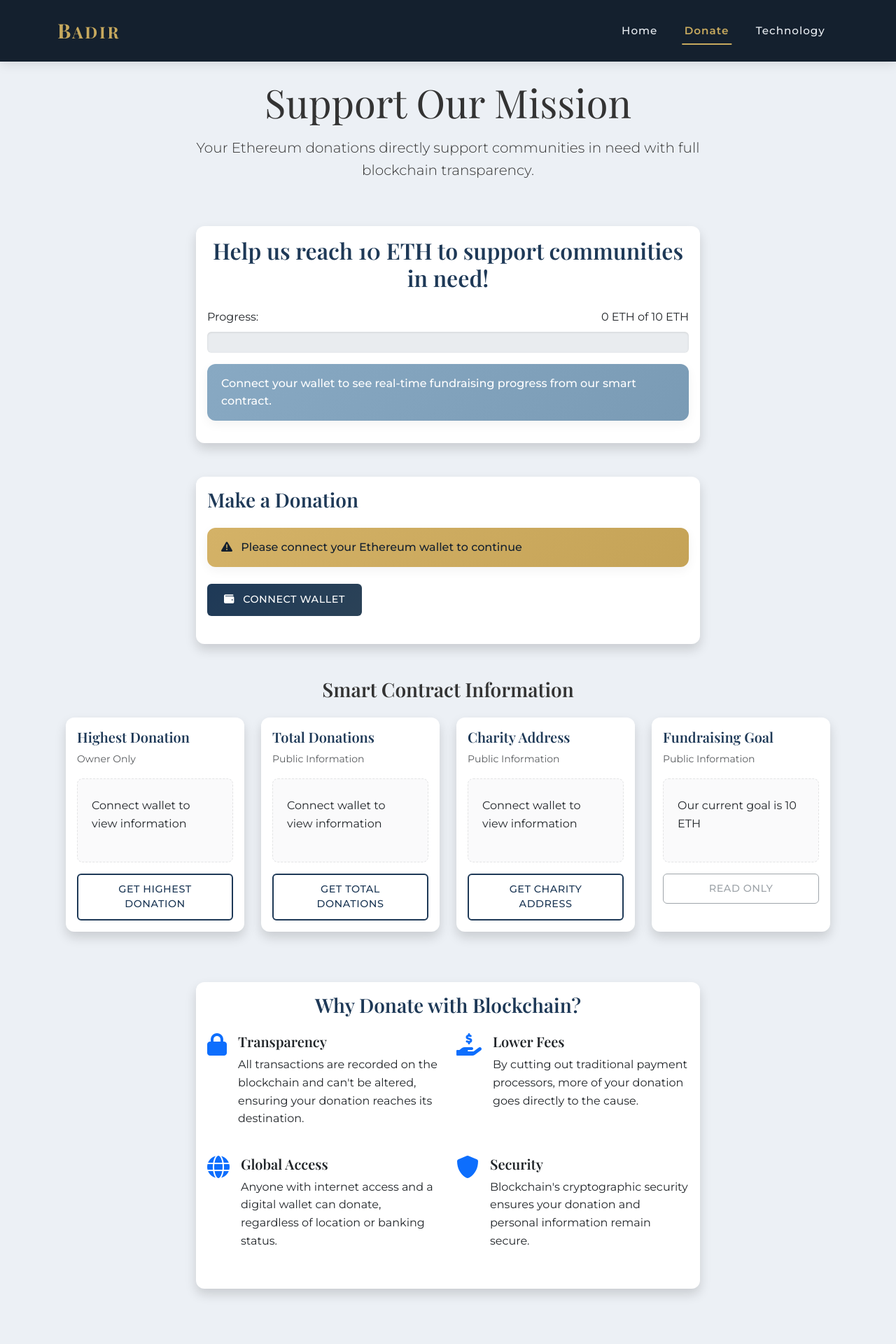
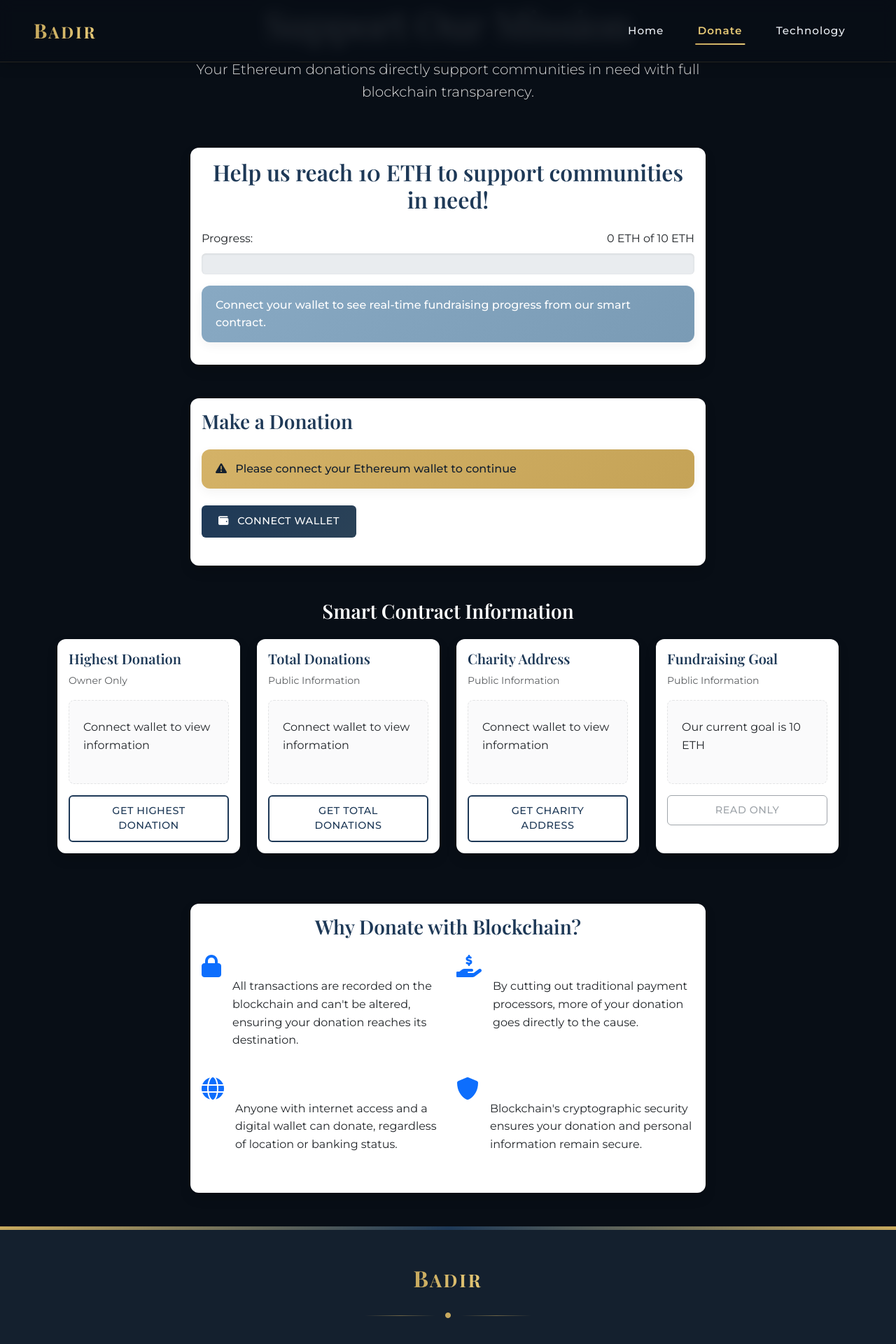
Before and after one commit to yaracyber/Badir, a Flask app: page /donate in a window 1280 px wide. Shown: the top 1920 px of the page at 70% size. Run offline with Flask 3, Linux system fonts and the light colour scheme; some libraries are stand-ins or nearby versions.

Commit message:
Implement a sleek dark theme and enhance overall user interface aesthetics
Refactors CSS and HTML templates to implement a dark theme, improve navbar appearance, and adjust hero section layout.

Replit-Commit-Author: Agent
Replit-Commit-Session-Id: ef7892f4-4032-40d0-9159-4cc6e0c86c91
Replit-Commit-Screenshot-Url: https://storage.googleapis.com/screenshot-production-us-central1/5538cc59-1f78-4152-bb87-f1d94306d65e/9d340103-83f1-4578-ad10-3121b73c2c45.jpg

```diff
--- a/static/css/styles.css
+++ b/static/css/styles.css
@@ -1,14 +1,16 @@
 /*
   Badir - Blockchain Charity Platform
-  Main Stylesheet - Luxury Navy & Gold Theme
+  Main Stylesheet - Dark Tech Theme with Gold Accents
 */
 
 /* General Styles */
 :root {
-    /* Luxury navy and gold color palette */
+    /* Dark tech theme with gold accents */
     --primary-color: #1E3957; /* Deep navy blue */
     --secondary-color: #C7A95E; /* Gold accent */
     --dark-color: #14202E; /* Very dark navy */
+    --darker-color: #0C1622; /* Almost black */
+    --darkest-color: #080E16; /* Pure black with slight navy tint */
     --light-color: #ECF0F5; /* Light gray with blue tint */
     --accent-color-1: #A5B2BD; /* Slate blue gray */
     --accent-color-2: #88A9C3; /* Dusty blue */
@@ -18,7 +20,7 @@
     --info-color: #88A9C3; /* Dusty blue */
     --success-color: #6A8E7F; /* Muted green */
 
-    /* Color codes from the image */
+    /* Color codes */
     --color-light-slate: #A5B2BD; /* #A5B2BD */
     --color-dusty-blue: #88A9C3; /* #88A9C3 */
     --color-medium-navy: #4A536A; /* #4A536A */
@@ -26,24 +28,42 @@
     --color-deep-navy: #1E3957; /* #1E3957 */
     --color-darkest-navy: #14202E; /* #14202E */
     --color-gold: #C7A95E; /* Gold color */
+    --color-bright-gold: #E5C876; /* Brighter gold for accents */
 }
 
 body {
     font-family: 'Montserrat', 'Segoe UI', Tahoma, Geneva, Verdana, sans-serif;
     line-height: 1.6;
-    color: #333;
-    background-color: var(--light-color);
+    color: #e0e0e0;
+    background-color: var(--darkest-color);
     overflow-x: hidden;
+}
+
+.dark-theme {
+    --bg-primary: var(--darkest-color);
+    --bg-secondary: var(--darker-color);
+    --text-primary: #f5f5f5;
+    --text-secondary: #b0b0b0;
+}
+
+.main-content {
+    padding-top: 0;
+    margin-top: 0;
 }
 
 h1, h2, h3, h4, h5, h6 {
     font-family: 'Playfair Display', serif;
     font-weight: 600;
+    color: #fff;
 }
 
 /* Custom Text Colors */
 .text-gold {
     color: var(--color-gold);
+}
+
+.text-bright-gold {
+    color: var(--color-bright-gold);
 }
 
 .text-navy {
@@ -52,9 +72,19 @@ h1, h2, h3, h4, h5, h6 {
 
 /* Navigation */
 .navbar {
-    background-color: var(--dark-color) !important;
-    box-shadow: 0 4px 15px rgba(0, 0, 0, 0.1);
+    background-color: rgba(8, 14, 22, 0.85) !important;
+    backdrop-filter: blur(10px);
+    -webkit-backdrop-filter: blur(10px);
+    box-shadow: 0 2px 20px rgba(0, 0, 0, 0.2);
     padding: 15px 0;
+    z-index: 1000;
+    border-bottom: 1px solid rgba(199, 169, 94, 0.15);
+    transition: all 0.3s ease;
+}
+
+.navbar.scrolled {
+    background-color: rgba(8, 14, 22, 0.95) !important;
+    padding: 10px 0;
 }
 
 .navbar-brand {
@@ -68,6 +98,10 @@ h1, h2, h3, h4, h5, h6 {
     font-family: 'Playfair Display', serif;
     font-weight: 700;
     letter-spacing: 2px;
+    background: linear-gradient(90deg, var(--color-gold), var(--color-bright-gold));
+    -webkit-background-clip: text;
+    -webkit-text-fill-color: transparent;
+    background-clip: text;
 }
 
 .logo-small {
@@ -83,6 +117,7 @@ h1, h2, h3, h4, h5, h6 {
     font-size: 0.95rem;
     letter-spacing: 1px;
     position: relative;
+    margin: 0 5px;
 }
 
 .nav-link:after {
@@ -92,26 +127,29 @@ h1, h2, h3, h4, h5, h6 {
     height: 2px;
     bottom: 0;
     left: 50%;
-    background-color: var(--color-gold);
+    background: linear-gradient(90deg, var(--color-gold), var(--color-bright-gold));
     transition: all 0.3s ease;
     transform: translateX(-50%);
+    opacity: 0;
 }
 
 .nav-link:hover {
-    color: var(--color-gold) !important;
+    color: var(--color-bright-gold) !important;
 }
 
 .nav-link:hover:after {
     width: 70%;
+    opacity: 1;
 }
 
 .nav-link.active {
-    color: var(--color-gold) !important;
+    color: var(--color-bright-gold) !important;
     font-weight: 600;
 }
 
 .nav-link.active:after {
     width: 70%;
+    opacity: 1;
 }
 
 /* Hero Section */
--- a/templates/layout.html
+++ b/templates/layout.html
@@ -24,10 +24,10 @@
 
     {% block extra_css %}{% endblock %}
 </head>
-<body>
+<body class="dark-theme">
     <!-- Navigation Bar -->
-    <nav class="navbar navbar-expand-lg navbar-dark sticky-top">
-        <div class="container">
+    <nav class="navbar navbar-expand-lg navbar-dark fixed-top">
+        <div class="container-fluid px-4 px-lg-5">
             <a class="navbar-brand" href="{{ url_for('home') }}">
                 <span class="logo-text">B<span class="logo-small">ADIR</span></span>
             </a>
@@ -55,12 +55,12 @@
     </nav>
 
     <!-- Main Content -->
-    <main class="container py-4">
+    <main class="main-content">
         {% block content %}{% endblock %}
     </main>
 
     <!-- Footer -->
-    <footer class="py-5 mt-5">
+    <footer class="py-5">
         <div class="container">
             <div class="row mb-4">
                 <div class="col-12 text-center mb-4">
```
Also changed, not shown: templates/index.html (+23 -12 lines).
